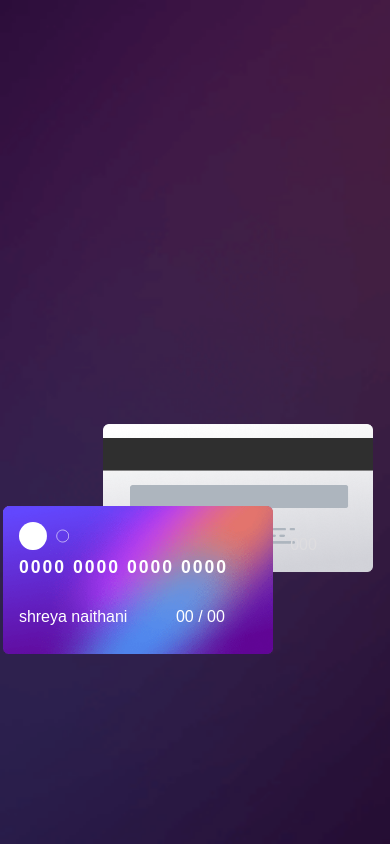
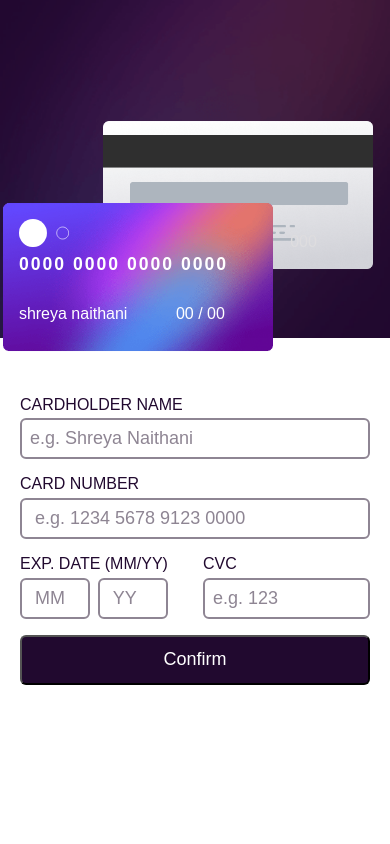
Before and after one commit to Shreya-Naithani/Interactive_card_Component, a plain HTML site: page index.html in a window 390 px wide. Shown: the top 844 px of the page. Drawn offline with Linux system fonts and the light colour scheme.

Commit message:
first commit

```diff
--- a/style.css
+++ b/style.css
@@ -251,6 +251,7 @@ form button {
     .left_section {
       width: 100%;
       max-height: 30vh;
+      min-height:40vh;
       background-image: url('./images/bg-main-mobile.png');
       background-position: center center;
   background-repeat: repeat;
@@ -258,7 +259,7 @@ form button {
   position: relative;
     }
     .right_section{
-      margin :32px 32px ;
+      margin :58px 58px ;
       /* padding: 2px 2px 2px 2px; */
     }
 
@@ -274,7 +275,5 @@ form button {
     .front_card {
       z-index: 100;
     }
-    .right_section {
-      margin-top: 6 rem;
-    }
+
   }
```
